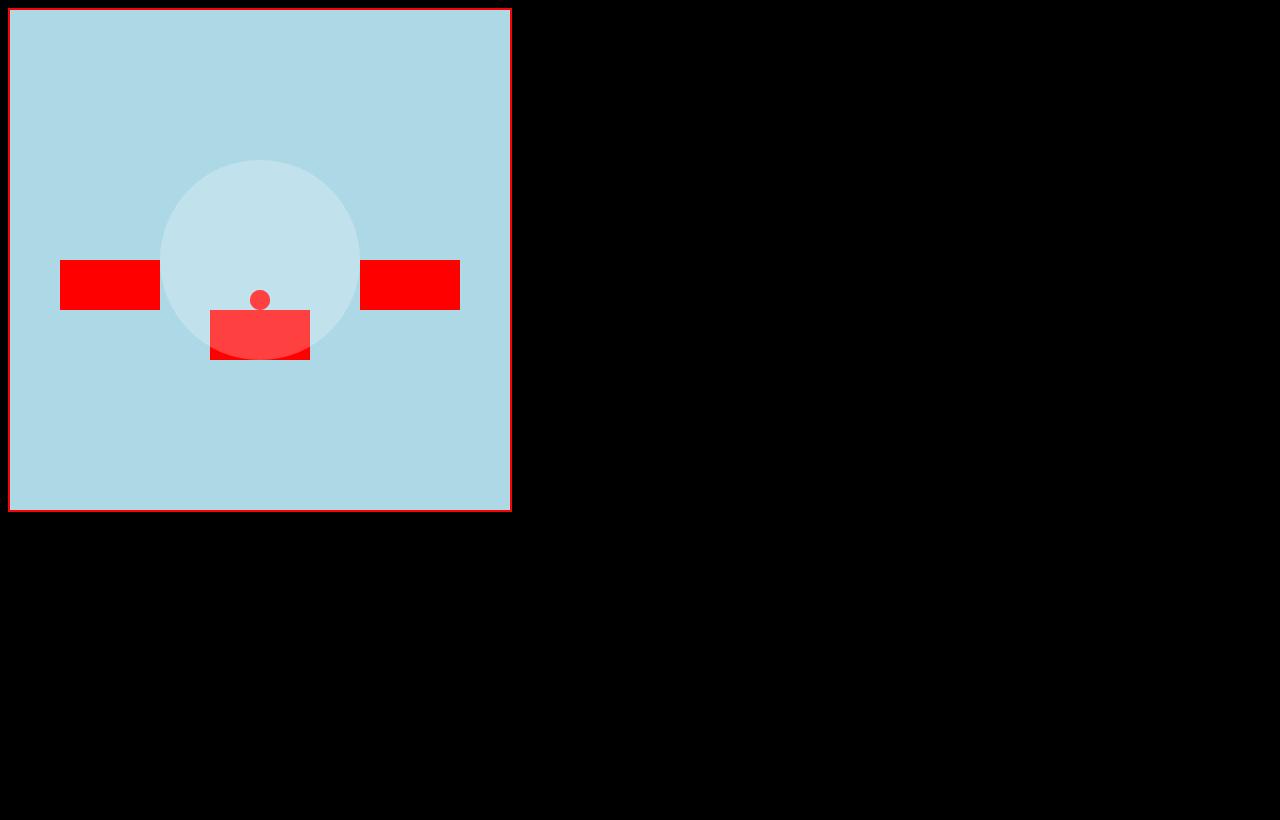
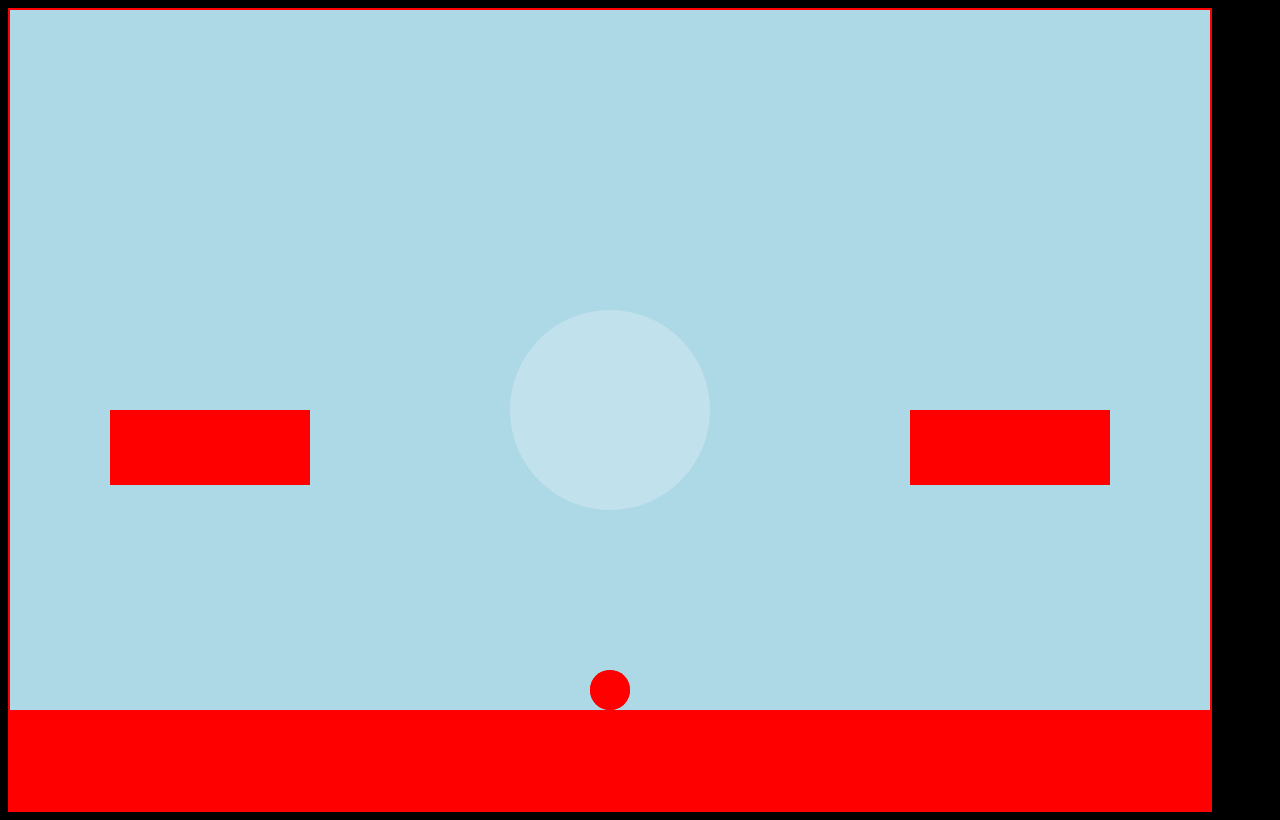
Before and after one commit to Skyyconnect/2dBattlerEngine, a plain HTML site: page index.html in a window 1280 px wide. Drawn offline with Linux system fonts and the light colour scheme.

Commit message:
resized screen and worked on shoot

```diff
--- a/Arena.js
+++ b/Arena.js
@@ -393,7 +393,7 @@ class Sprite{
 
   shoot(){
       if(this.projectiles.length < this.jumpsLeft){
-          this.projectiles.push(new Asset(this.x, this.y-this.radius, 5, 5, "projectile", this.vector.direction));
+          this.projectiles.push(new Asset(this.x, this.y-this.radius, 5, 5, "projectile", this.vector.direction, this.velocity.x, this.velocity.y));
       }
   }
 
@@ -424,17 +424,20 @@ class Sprite{
 }// end of Sprite
 
 class Asset{
-    constructor(x,y, width, height, type, direction){
+    constructor(x,y, width, height, type, direction, velocityX, velocityY){
         this.x = x;
         this.y = y;
         this.height = height;
         this.width = width;
         this.type = type;
+        this.velocityX = velocityX;
+        this.velocityY = velocityY;
         this.id = "";
         this.image = document.getElementById(this.id);
         this.vector = new Vector(1.0,1.0,0,4);
         this.radius = height;
         this.vector.direction = direction;
+        this.velocity = {x:this.vector.magnitude*this.velocityX, y: this.vector.magnitude*this.velocityY};
     }
 
     draw(){
@@ -447,16 +450,16 @@ class Asset{
             this.draw();
             switch(this.vector.direction){
                 case 1:
-                  this.x += this.vector.magnitude
+                  this.x += this.vector.magnitude*this.velocityX*this.vector.magnitude*this.velocityX;
                   break;
                 case 2:
-                  this.y += this.vector.magnitude;
+                  this.y += this.vector.magnitude*this.velocityY*this.vector.magnitude*this.velocityY;
                   break;
                 case 3:
-                  this.x -= this.vector.magnitude;
+                  this.x -= this.vector.magnitude*this.velocityX*this.vector.magnitude*this.velocityX;
                   break;
               case 4:
-                  this.y -= this.vector.magnitude;
+                  this.y -= this.vector.magnitude*this.velocityY*this.vector.magnitude*this.velocityY;
               break;
 
             }
@@ -714,11 +717,11 @@ class Game{
     }
 
     setup(){
-       this.platforms.push(new Asset(-200,0, 100, 50, "plaform", 4));
-       this.platforms.push(new Asset(100,0,100,50, "plaform", 4));
-       this.platforms.push(new Asset(-50,50,100,50, "plaform", 4));
-       this.players.push(new Sprite(0,-100,1,10,-0.5, "player", 'player'));
-       this.players.push(new Sprite(0,200,1,10,-0.5, "playerB", 'player'));
+       this.platforms.push(new Asset(-500,0, 200, 75, "plaform", 4,0,0));
+       this.platforms.push(new Asset(300,0,200,75, "plaform", 4,0,0));
+       this.platforms.push(new Asset(-CENTER_WIDTH,300,WIDTH,100, "plaform", 4, 0,0));
+       this.players.push(new Sprite(0,-100,1,20,-0.5, "player", 'player'));
+       this.players.push(new Sprite(0,0,1,20,-0.5, "playerB", 'player'));
     }
 
 
@@ -760,7 +763,7 @@ class Game{
 
     switchState(newState){
         this.state = newState;
-
+        return this.state;
     }
 
 }// end Game
--- a/index.html
+++ b/index.html
@@ -1,6 +1,6 @@
 
-<body style = "background-color:black;">
-    <canvas id="canvas" width="500" height="500" style= "border: 2px solid red; background-color:lightblue; align-content:center;"> </canvas>
+<body style = "background-color:black;overflow: hidden;" scroll="no">
+    <canvas id="canvas" width="1200" height="800" style= "border: 2px solid red; background-color:lightblue; align-content:center;"> </canvas>
     <script src="Arena.js"></script>
 </body>
 <!--<script type="module" src="Arena.js"></script> <img id= "player" src ='./images/character.png'/>-->
```
